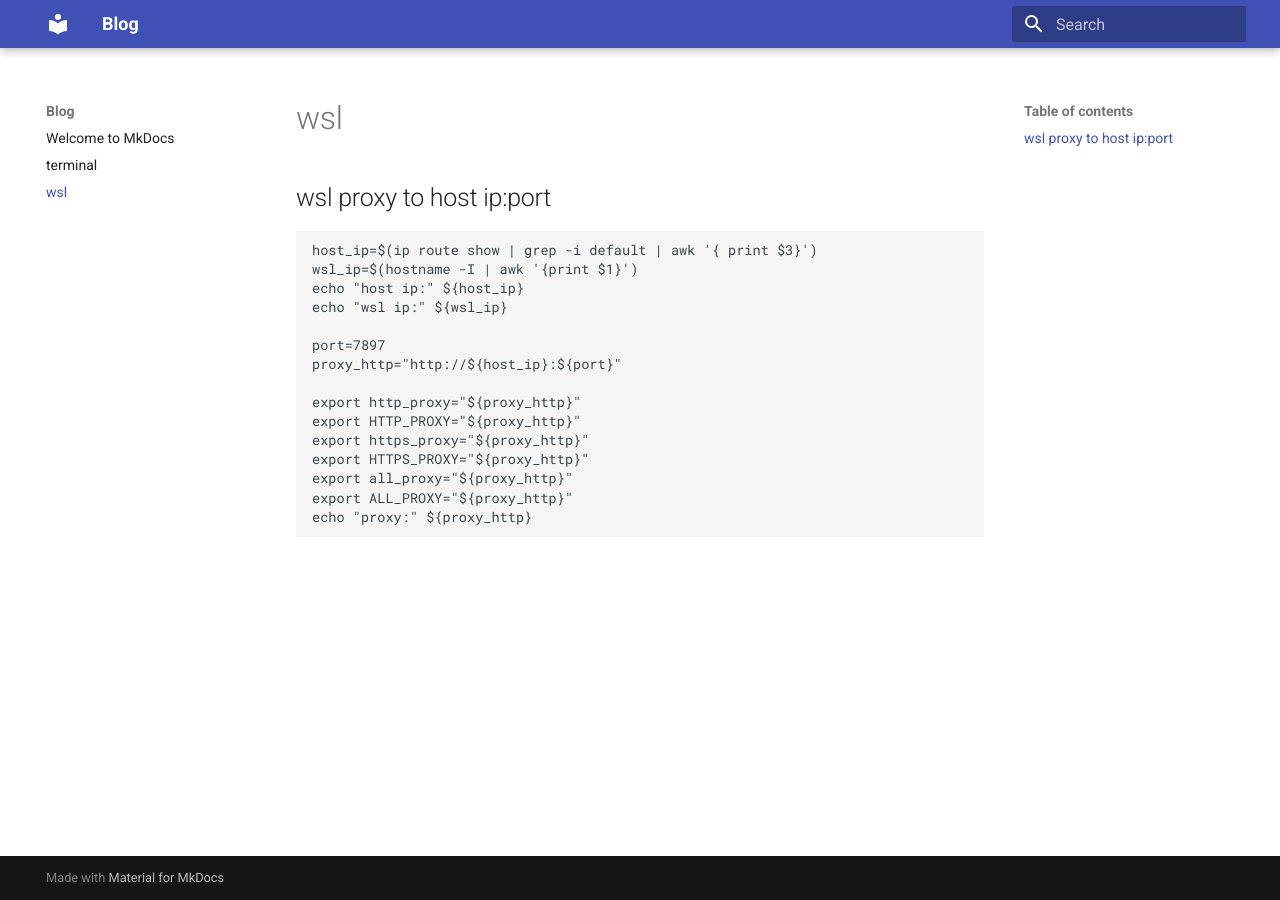
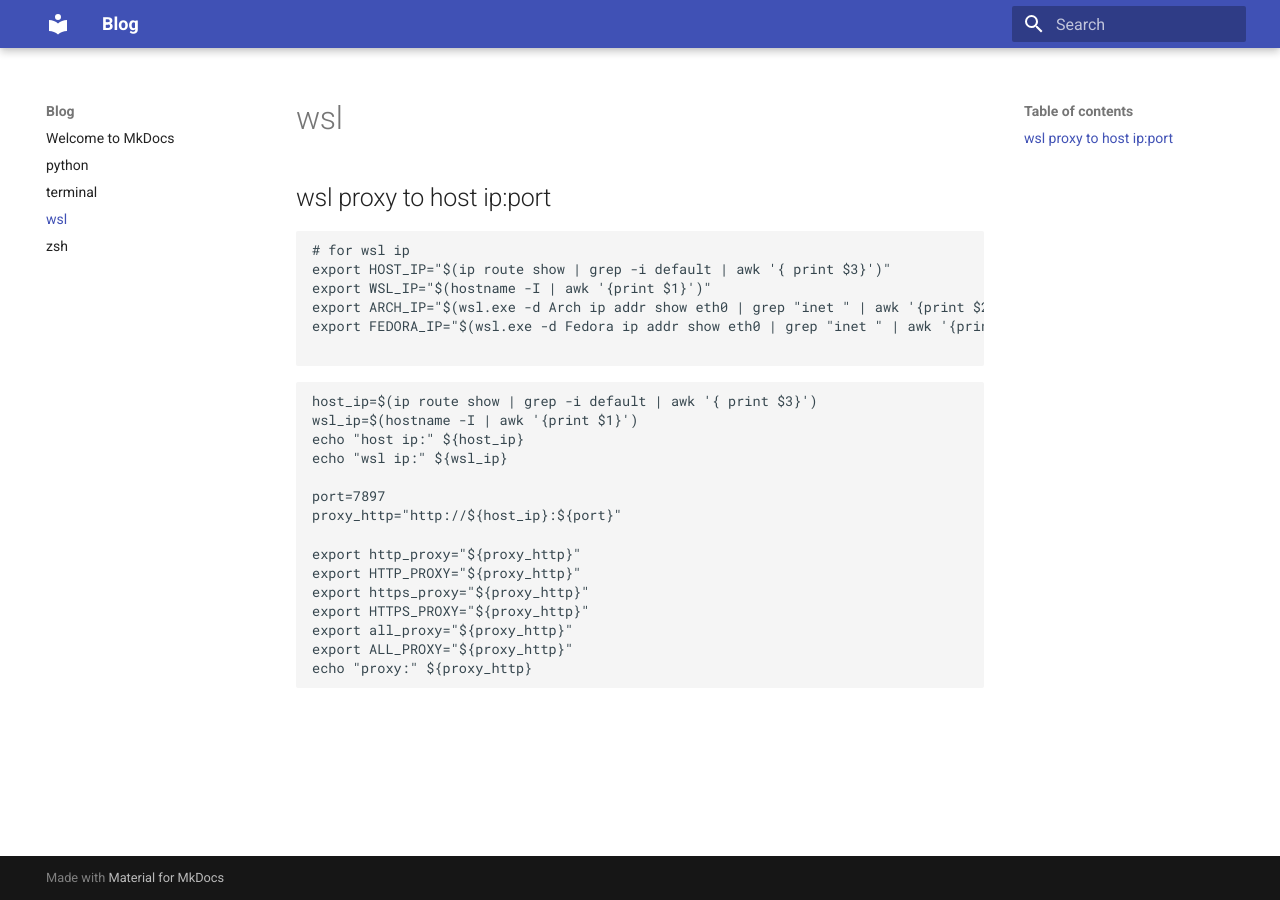
Before and after one commit to yaomengsi/blog, an MkDocs documentation site: the page built from docs/wsl.md, in a window 1280 px wide. Built offline with MkDocs 1.6.1 and Material for MkDocs 9.7.7, drawn with Linux system fonts in a browser that asks for light colours.

Commit message:
add wsl distribute and host ip

````diff
--- a/docs/wsl.md
+++ b/docs/wsl.md
@@ -1,6 +1,15 @@
 # wsl
 
 ## wsl proxy to host ip:port
+
+```sh
+# for wsl ip
+export HOST_IP="$(ip route show | grep -i default | awk '{ print $3}')"
+export WSL_IP="$(hostname -I | awk '{print $1}')"
+export ARCH_IP="$(wsl.exe -d Arch ip addr show eth0 | grep "inet " | awk '{print $2}'  | cut -d '/' -f1)"
+export FEDORA_IP="$(wsl.exe -d Fedora ip addr show eth0 | grep "inet " | awk '{print $2}'  | cut -d '/' -f1)"
+
+```
 
 ```sh
 host_ip=$(ip route show | grep -i default | awk '{ print $3}')
--- /dev/null
+++ b/docs/zsh.md
@@ -0,0 +1,5 @@
+# zsh
+
+```sh
+
+```
````
Also changed, not shown: docs/python.md (added, +21 -0 lines).
